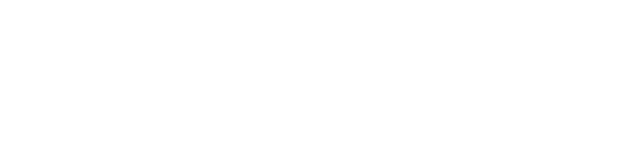
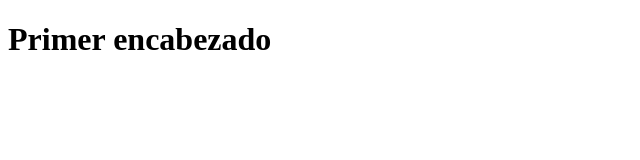
Before and after one commit to sdelafuente2013/clase-git, a plain HTML site: page index.html in a window 1280 px wide. Shown: the whole page, without its empty margins (0-640 px from the left). Drawn offline with Linux system fonts and the light colour scheme.

Commit message:
Version 02 Cambios en el Index

```diff
--- a/index.html
+++ b/index.html
@@ -1 +1,9 @@
-<html></html>
+<!DOCTYPE html>
+<html lang="es">
+<head>
+    <title>Document</title>
+</head>
+<body>
+    <h1>Primer encabezado</h1>
+</body>
+</html>
```
